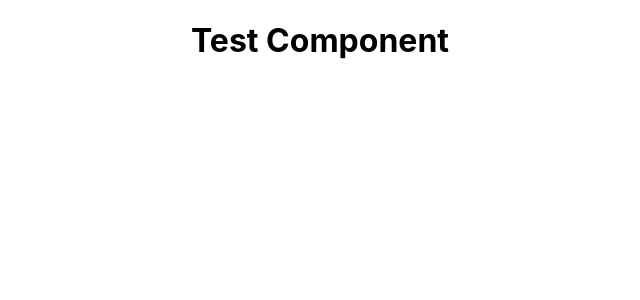
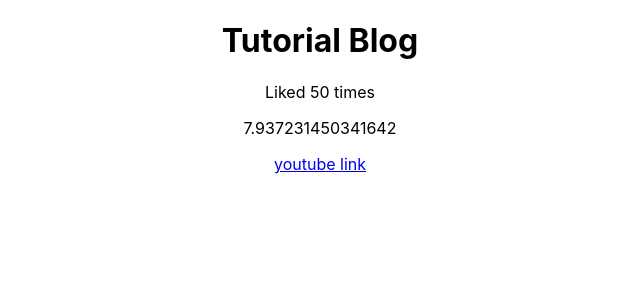
Before and after one commit to VeyGudTek/Blog_Test, a React (Create React App) app: page / in a window 1280 px wide. Shown: the top 300 px of the page, without its empty margins (320-960 px from the left). Built offline with nearby package versions, Linux system fonts and the light colour scheme.

Commit message:
Added Dynamic values to App.js

```diff
--- a/src/App.js
+++ b/src/App.js
@@ -2,10 +2,19 @@
 import './App.css';
 
 function App() {
+  const title = 'Tutorial Blog'
+  const likes = 50
+  const link = "https://www.youtube.com/"
+
   return (
     <div className="App">
       <div className="content">
-        <h1>Test Component</h1>
+        <h1>{title}</h1>
+        <p>Liked {likes} times</p>
+
+        <p>{ Math.random(10) * 10 }</p>
+
+        <a href={link}>youtube link</a>
       </div>
     </div>
   );
```
